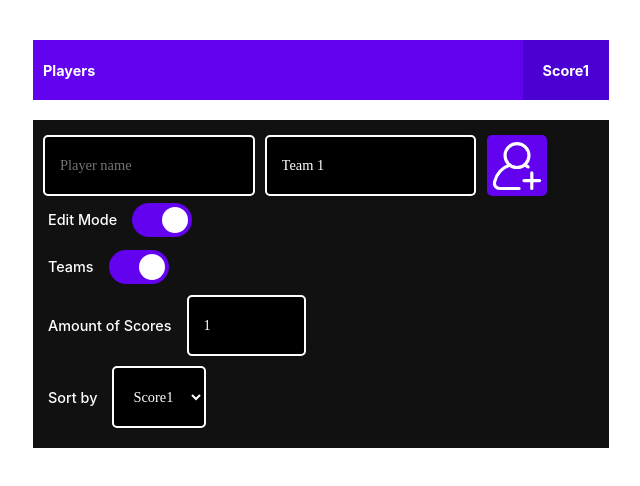
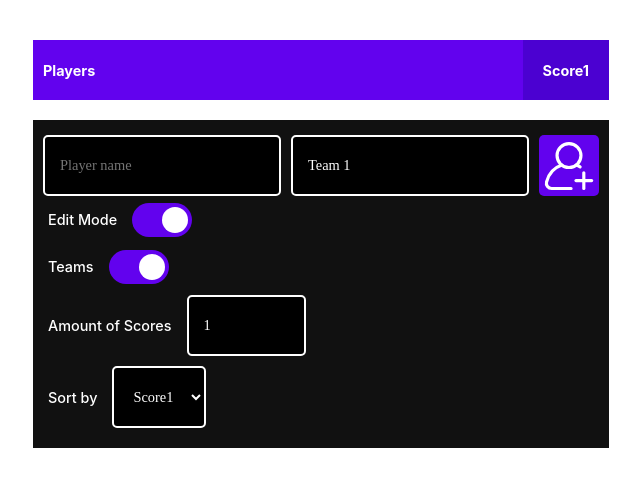
Before and after one commit to TxaiPereira/Leaderboard, a React (Create React App) app: page / in a window 1280 px wide. Shown: the top 486 px of the page, without its empty margins (319-959 px from the left). Built offline with nearby package versions, Linux system fonts and the light colour scheme.

Commit message:
updated styling

```diff
--- a/src/App.js
+++ b/src/App.js
@@ -50,12 +50,7 @@ function App() {
   const [amountOfScores, changeAmountOfScore] = useState(1);
   const [isTeamsEnabled, toggleTeams] = useState(true);
   const [isPlayerPopupVisible, setPlayerPopupVisible] = useState(false);
-  const [selectedPlayer, setSelectedPlayer] = useState({});
-  const [sortedBy, setSortedBy] = useState("score1");
 
-  // Adds new player with given name
-  const addPlayer = () => {
-    if (newPlayerName.length >= 1) {
   const newPlayerObj = {
     name: newPlayerName,
     team: newTeamName,
@@ -65,6 +60,13 @@ function App() {
     score3: 0,
     score4: 0,
   };
+
+  const [selectedPlayer, setSelectedPlayer] = useState(newPlayerObj);
+  const [sortedBy, setSortedBy] = useState("score1");
+
+  // Adds new player with given name
+  const addPlayer = () => {
+    if (newPlayerName.length >= 1) {
       setPlayers((players) => [...players, newPlayerObj]);
       setNewPlayerName("");
     }
@@ -115,7 +117,7 @@ function App() {
     setPlayerPopupVisible(false);
   };
 
-  // Gives players a placement based on their score
+  // Gives players a placement based on their score1
   const placePlayers = (players) => {
     const highestScore = Math.max(...players.map((p) => p.score1));
 
@@ -166,9 +168,8 @@ function App() {
 
   return (
     <Body>
-      {isPlayerPopupVisible && (
-        <PlayerPopUpWrapper>
-          <PlayerPopUp>
+      <PlayerPopUpWrapper visibility={isPlayerPopupVisible}>
+        <PlayerPopUp visibility={isPlayerPopupVisible}>
           <H1>
             {selectedPlayer.name} ({selectedPlayer.team})
           </H1>
@@ -232,7 +233,6 @@ function App() {
           </DeleteButton>
         </PlayerPopUp>
       </PlayerPopUpWrapper>
-      )}
 
       <Teams
         players={players}
--- a/src/colors.js
+++ b/src/colors.js
@@ -57,3 +57,5 @@ export const sectionMargin = "20px";
 export const settingsWrapperPadding = "15px 0";
 export const optionWrapperPadding = "5px 0";
 export const numberInputWidth = "85px";
+
+export const shadowColor = "#999";
--- a/src/components/Player/styles.js
+++ b/src/components/Player/styles.js
@@ -1,4 +1,4 @@
-import styled from "styled-components";
+import styled, { keyframes, css } from "styled-components";
 
 import {
   textColor,
@@ -19,6 +19,7 @@ import {
   buttonSize,
   nameTextMargin,
   scoreTextWidth,
+  shadowColor,
 } from "../../colors";
 
 import PlusImg from "./assets/plus.svg";
@@ -124,15 +125,23 @@ export const ScoreText = styled.p`
 
 export const PlayerPopUpWrapper = styled.div`
   position: absolute;
-  display: flex;
+  display: ${(props) => (props.visibility === true ? "flex" : "none")};
   justify-content: center;
   align-items: center;
   height: 100vh;
   z-index: 2;
   width: 100%;
   align-self: center;
+`;
 
-  @media only screen and (min-width: 992px) {
+export const slideInTop = keyframes`
+  0% {
+    opacity: 0;
+    transform: translateY(100px);
+  }
+  100% {
+    opacity: 1;
+    transform: translateY(0px);
   }
 `;
 
@@ -145,10 +154,16 @@ export const PlayerPopUp = styled.div`
   height: 90vh;
   background-color: ${backgroundColor1};
   border-radius: 20px;
+  box-shadow: 0 0 10px ${shadowColor};
+  animation: ${(props) =>
+    props.visibility &&
+    css`
+      ${slideInTop} 0.3s ease-in
+    `};
+  };
 
   @media only screen and (min-width: 992px) {
     width: 50%;
-
     height: 66vh;
   }
 `;
@@ -198,7 +213,7 @@ export const PopupScoreWrapper = styled.div`
   display: flex;
   justify-content: center;
   align-items: center;
-  width: 100%;
+  width: 90%;
   padding: 10px 0;
   justify-content: space-between;
 `;
--- a/src/styles.js
+++ b/src/styles.js
@@ -49,13 +49,13 @@ export const PlayerList = styled.ul`
 
 export const NewPlayerWrapper = styled.div`
   display: ${(props) => (props.visibility === true ? "flex" : "none")};
-  width: 96%;
-  margin-left: 10px;
-  /*justify-content: space-between;*/
+  width: 100%;
+  margin: 0 5px 0 10px;
 `;
 
 export const NewPlayerInputWrapper = styled.div`
   display: flex;
+  width: 100%;
 `;
 
 export const NewPlayerInput = styled.input`
@@ -66,7 +66,7 @@ export const NewPlayerInput = styled.input`
   border: ${inputBorder};
   border-radius: ${inputRadius};
   padding: ${inputPadding};
-  width: ${(props) => (props.teamsEnabled === true ? "40%" : "100%")};
+  width: ${(props) => (props.teamsEnabled === true ? "42%" : "100%")};
   margin-right: 10px;
 `;
 
@@ -79,7 +79,7 @@ export const NewTeamInput = styled.input`
   border: ${inputBorder};
   border-radius: ${inputRadius};
   padding: ${inputPadding};
-  width: 40%;
+  width: 42%;
   margin-right: 10px;
 `;
 
@@ -93,6 +93,7 @@ export const AddPlayerButton = styled.button`
   background-position: center;
   border-radius: ${buttonRadius};
   min-width: ${buttonSize};
+  margin-right: 20px;
 
   :hover {
     background-color: ${primaryButtonHoverColor};
```
Lines whose indentation alone changed are shown as unchanged.
